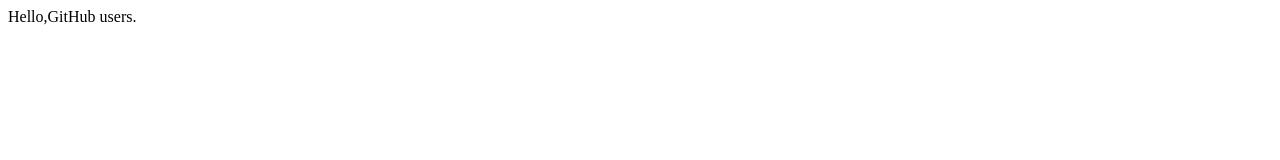
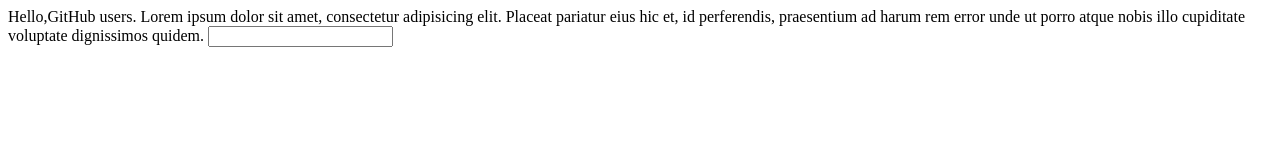
Before and after one commit to nitinbairwa28/Workshop-Web, a plain HTML site: page index.html in a window 1280 px wide. Drawn offline with Linux system fonts and the light colour scheme.

Commit message:
added a input field

```diff
--- a/index.html
+++ b/index.html
@@ -7,5 +7,7 @@
 </head>
 <body>
     Hello,GitHub users.
+    Lorem ipsum dolor sit amet, consectetur adipisicing elit. Placeat pariatur eius hic et, id perferendis, praesentium ad harum rem error unde ut porro atque nobis illo cupiditate voluptate dignissimos quidem.
+    <input type="text"/>
 </body>
 </html>
```
